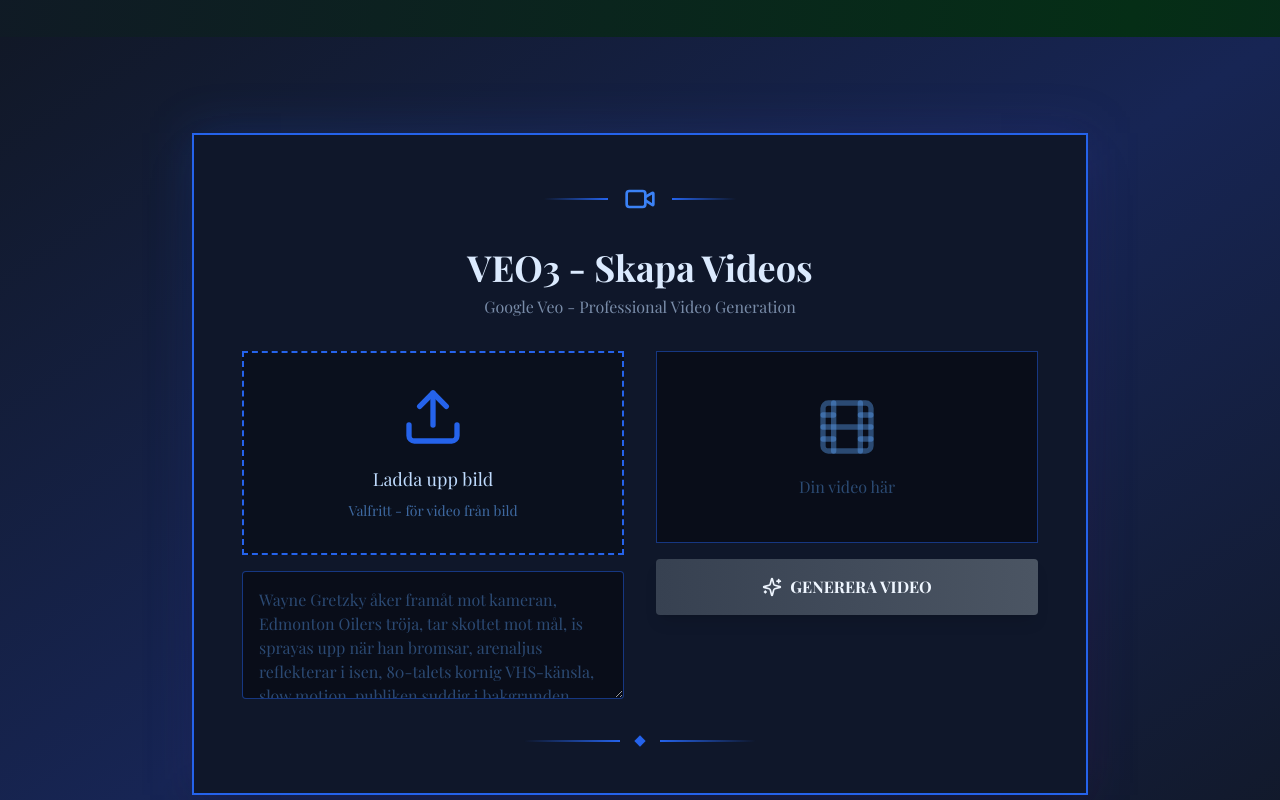
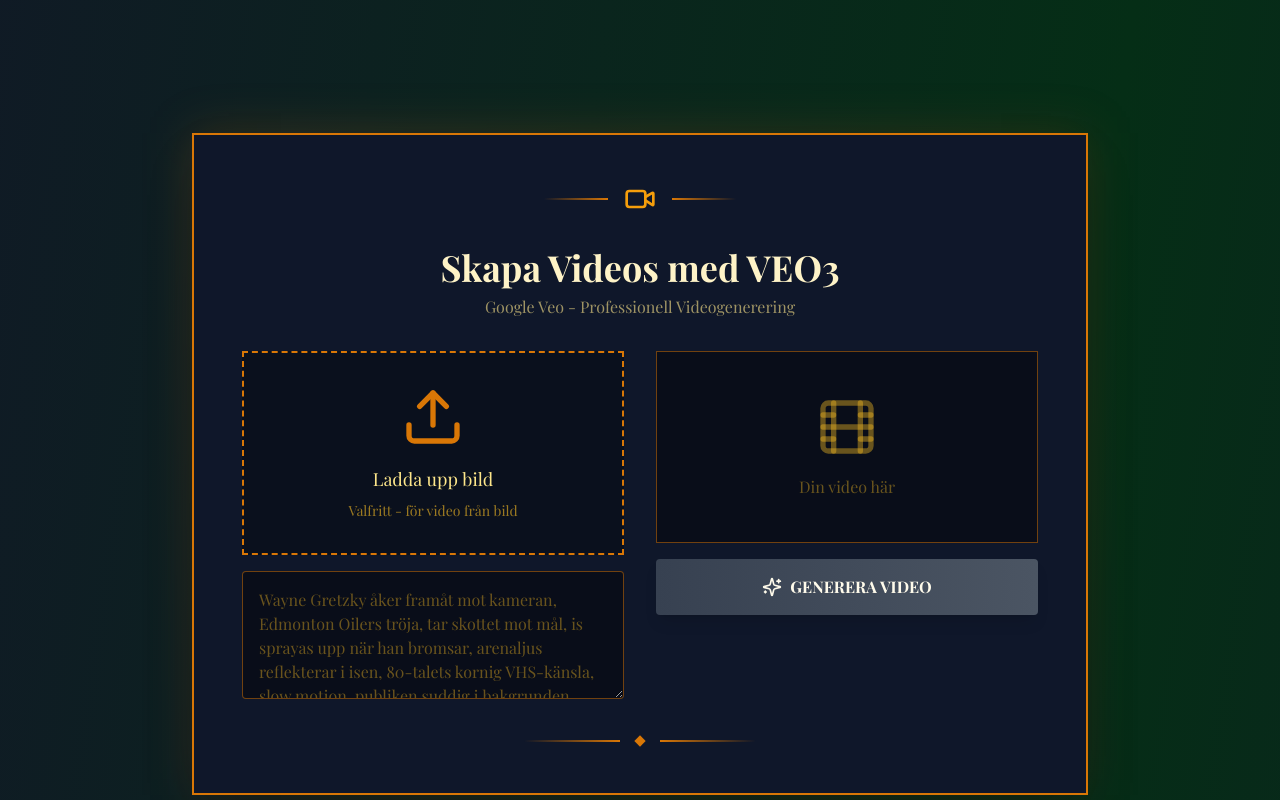
Before and after one commit to phvd4gxd85-tech/time-lens-studio, a React (Vite) app: page / in a window 1280 px wide. Shown: the part 1100-1900 px from the top of the page. Built offline with nearby package versions, Linux system fonts and the light colour scheme; the HTML template or start-up script is replaced by a standard one.

Commit message:
Fix: Align VO3 section with site-wide design

```diff
--- a/src/pages/Home.tsx
+++ b/src/pages/Home.tsx
@@ -509,30 +509,30 @@ const Home = () => {
       </div>
 
       {/* VEO3 Video Generator Section */}
-      <div className="relative py-24 px-4 bg-gradient-to-br from-gray-900 via-blue-950 to-gray-900">
+      <div className="relative py-24 px-4">
         <div className="max-w-6xl mx-auto">
           <div className="max-w-4xl mx-auto relative">
-            <div className="absolute inset-0 bg-gradient-to-br from-blue-600/20 to-purple-900/20 blur-xl"></div>
-            <div className="relative bg-[#0f172a] p-8 md:p-12 border-2 border-blue-600 rounded-lg shadow-2xl">
+            <div className="absolute inset-0 bg-gradient-to-br from-amber-600/20 to-red-900/20 blur-xl"></div>
+            <div className="relative bg-[#0f172a] p-8 md:p-12 border-2 border-amber-600 rounded-lg shadow-2xl">
               <div className="flex justify-center mb-8">
                 <div className="flex items-center gap-4">
-                  <div className="w-16 h-0.5 bg-gradient-to-r from-transparent to-blue-600"></div>
-                  <Video className="w-8 h-8 text-blue-500" />
-                  <div className="w-16 h-0.5 bg-gradient-to-l from-transparent to-blue-600"></div>
+                  <div className="w-16 h-0.5 bg-gradient-to-r from-transparent to-amber-600"></div>
+                  <Video className="w-8 h-8 text-amber-500" />
+                  <div className="w-16 h-0.5 bg-gradient-to-l from-transparent to-amber-600"></div>
                 </div>
               </div>
 
-              <h2 className="text-3xl md:text-4xl font-bold mb-2 text-center text-blue-100">
-                {language === 'sv' ? 'VEO3 - Skapa Videos' : 'VEO3 - Create Videos'}
+              <h2 className="text-3xl md:text-4xl font-bold mb-2 text-center text-amber-100">
+                {language === 'sv' ? 'Skapa Videos med VEO3' : 'Create Videos with VEO3'}
               </h2>
-              <p className="text-center text-blue-200/60 mb-8">
-                {language === 'sv' ? 'Google Veo - Professional Video Generation' : 'Google Veo - Professional Video Generation'}
+              <p className="text-center text-amber-200/60 mb-8">
+                {language === 'sv' ? 'Google Veo - Professionell Videogenerering' : 'Google Veo - Professional Video Generation'}
               </p>
 
               <div className="grid md:grid-cols-2 gap-8">
                 <div className="space-y-4">
                   <label className="block">
-                    <div className="border-2 border-dashed border-blue-600 rounded-lg p-8 hover:border-blue-500 transition-all cursor-pointer bg-black/30 hover:bg-black/50 group">
+                    <div className="border-2 border-dashed border-amber-600 rounded-lg p-8 hover:border-amber-500 transition-all cursor-pointer bg-black/30 hover:bg-black/50 group">
                       <input
                         type="file"
                         accept="image/*"
@@ -543,9 +543,9 @@ const Home = () => {
                         <img src={uploadedImage} alt="Uploaded" className="w-full h-48 object-cover rounded" />
                       ) : (
                         <div className="text-center">
-                          <Upload className="w-16 h-16 mx-auto mb-4 text-blue-600 group-hover:text-blue-500 transition-colors" />
-                          <p className="text-blue-200 text-lg">{language === 'sv' ? 'Ladda upp bild' : 'Upload image'}</p>
-                          <p className="text-blue-400/60 text-sm mt-2">{language === 'sv' ? 'Valfritt - för video från bild' : 'Optional - for video from image'}</p>
+                          <Upload className="w-16 h-16 mx-auto mb-4 text-amber-600 group-hover:text-amber-500 transition-colors" />
+                          <p className="text-amber-200 text-lg">{language === 'sv' ? 'Ladda upp bild' : 'Upload image'}</p>
+                          <p className="text-amber-400/60 text-sm mt-2">{language === 'sv' ? 'Valfritt - för video från bild' : 'Optional - for video from image'}</p>
                         </div>
                       )}
                     </div>
@@ -555,26 +555,26 @@ const Home = () => {
                     value={prompt}
                     onChange={(e) => setPrompt(e.target.value)}
                     placeholder={language === 'sv' ? examplePrompt : 'Wayne Gretzky skating forward towards camera, Edmonton Oilers jersey, takes shot at goal, ice sprays up as he brakes, arena lights reflecting in ice, 80s grainy VHS feeling, slow motion, crowd blurred in background'}
-                    className="w-full p-4 bg-black/40 border border-blue-600/50 rounded text-blue-100 placeholder-blue-400/40 focus:outline-none focus:border-blue-500 h-32"
+                    className="w-full p-4 bg-black/40 border border-amber-600/50 rounded text-amber-100 placeholder-amber-400/40 focus:outline-none focus:border-amber-500 h-32"
                   />
                 </div>
 
                 <div className="space-y-4">
-                  <div className="bg-black/40 border border-blue-600/50 rounded-lg p-6 h-48 flex items-center justify-center overflow-hidden">
+                  <div className="bg-black/40 border border-amber-600/50 rounded-lg p-6 h-48 flex items-center justify-center overflow-hidden">
                     {videoUrl ? (
                       <video src={videoUrl} controls className="w-full h-full object-contain rounded" />
                     ) : isGenerating ? (
                       <div className="text-center">
-                        <Film className="w-16 h-16 mx-auto mb-4 text-blue-500 animate-pulse" />
-                        <p className="text-blue-300 text-lg font-semibold">{language === 'sv' ? 'Skapar video...' : 'Creating video...'}</p>
+                        <Film className="w-16 h-16 mx-auto mb-4 text-amber-500 animate-pulse" />
+                        <p className="text-amber-300 text-lg font-semibold">{language === 'sv' ? 'Skapar video...' : 'Creating video...'}</p>
                         {progress > 0 && (
                           <div className="mt-4 w-full bg-gray-700 rounded-full h-2">
-                            <div className="bg-blue-600 h-2 rounded-full transition-all" style={{width: `${progress}%`}}></div>
+                            <div className="bg-amber-600 h-2 rounded-full transition-all" style={{width: `${progress}%`}}></div>
                           </div>
                         )}
                       </div>
                     ) : (
-                      <div className="text-center text-blue-400/40">
+                      <div className="text-center text-amber-400/40">
                         <Film className="w-16 h-16 mx-auto mb-4" />
                         <p>{language === 'sv' ? 'Din video här' : 'Your video here'}</p>
                       </div>
@@ -584,7 +584,7 @@ const Home = () => {
                   {videoUrl && (
                     <button
                       onClick={handleDownload}
-                      className="w-full bg-gradient-to-r from-blue-800 to-blue-700 hover:from-blue-700 hover:to-blue-600 text-blue-50 font-bold py-4 px-6 rounded transition-all duration-300 shadow-lg hover:shadow-blue-700/50 flex items-center justify-center gap-2"
+                      className="w-full bg-gradient-to-r from-amber-800 to-amber-700 hover:from-amber-700 hover:to-amber-600 text-amber-50 font-bold py-4 px-6 rounded transition-all duration-300 shadow-lg hover:shadow-amber-700/50 flex items-center justify-center gap-2"
                     >
                       <Download className="w-5 h-5" />
                       {language === 'sv' ? 'LADDA NER VIDEO' : 'DOWNLOAD VIDEO'}
@@ -594,7 +594,7 @@ const Home = () => {
                   <button
                     onClick={handleGenerate}
                     disabled={!prompt || isGenerating}
-                    className="w-full bg-gradient-to-r from-blue-700 to-blue-600 hover:from-blue-600 hover:to-blue-500 disabled:from-gray-700 disabled:to-gray-600 text-blue-50 font-bold py-4 px-6 rounded transition-all duration-300 shadow-lg hover:shadow-blue-600/50 disabled:cursor-not-allowed flex items-center justify-center gap-2"
+                    className="w-full bg-gradient-to-r from-amber-700 to-amber-600 hover:from-amber-600 hover:to-amber-500 disabled:from-gray-700 disabled:to-gray-600 text-amber-50 font-bold py-4 px-6 rounded transition-all duration-300 shadow-lg hover:shadow-amber-600/50 disabled:cursor-not-allowed flex items-center justify-center gap-2"
                   >
                     <Sparkles className="w-5 h-5" />
                     {isGenerating ? (language === 'sv' ? 'GENERERAR...' : 'GENERATING...') : (language === 'sv' ? 'GENERERA VIDEO' : 'GENERATE VIDEO')}
@@ -604,9 +604,9 @@ const Home = () => {
 
               <div className="flex justify-center mt-8">
                 <div className="flex items-center gap-4">
-                  <div className="w-24 h-0.5 bg-gradient-to-r from-transparent to-blue-600"></div>
-                  <div className="w-2 h-2 bg-blue-600 rotate-45"></div>
-                  <div className="w-24 h-0.5 bg-gradient-to-l from-transparent to-blue-600"></div>
+                  <div className="w-24 h-0.5 bg-gradient-to-r from-transparent to-amber-600"></div>
+                  <div className="w-2 h-2 bg-amber-600 rotate-45"></div>
+                  <div className="w-24 h-0.5 bg-gradient-to-l from-transparent to-amber-600"></div>
                 </div>
               </div>
             </div>
```
